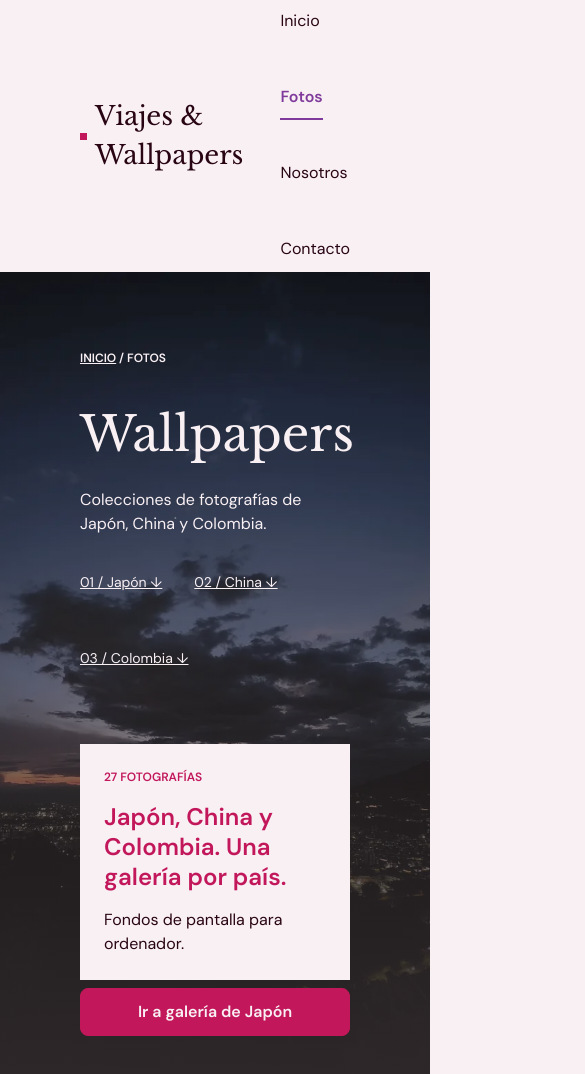
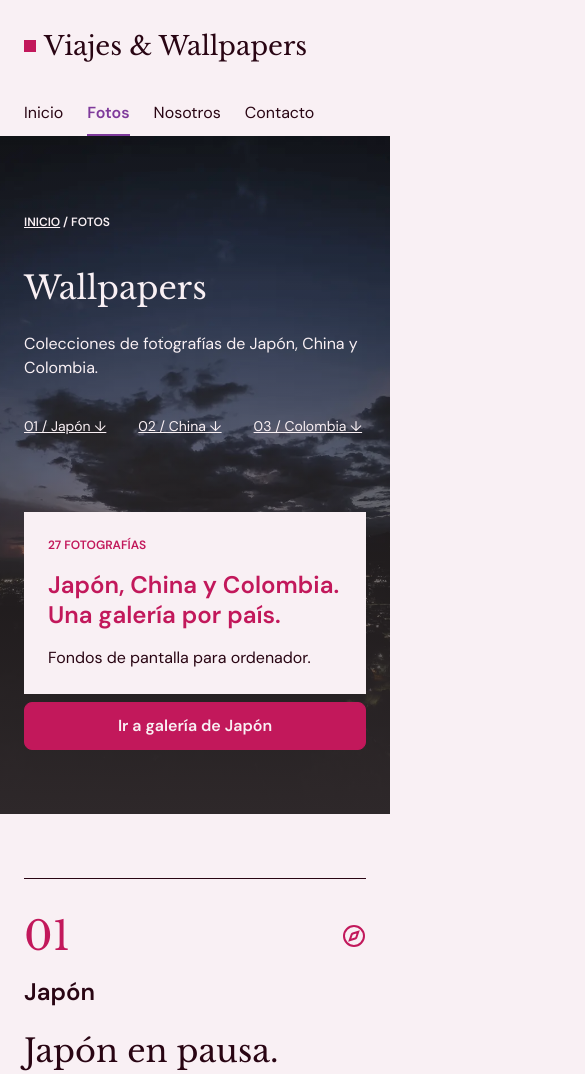
Before and after one commit to Karsu1411/diw-santa-toral, a plain HTML site: page fotos.html in a window 390 px wide. Shown: the top 1074 px of the page, 585 px wide, since content can reach past the window. Drawn offline with nearby package versions, Linux system fonts and the light colour scheme.

Commit message:
Añade un responsive básico para móvil
- Por debajo de 768 px: grid del body a una columna, menú alineado a la
  izquierda, márgenes de 24 px, título más pequeño y pie en columna.
- El responsive es opcional en el enunciado.

```diff
--- a/css/estilos.css
+++ b/css/estilos.css
@@ -738,3 +738,41 @@ figcaption {
     margin: 0;
     accent-color: var(--color-primario);
 }
+
+/* RESPONSIVE (opcional): móvil según el frame «Inicio · Móvil» */
+@media (max-width: 768px) {
+    :root {
+        --margen-lateral: var(--espacio-3);
+    }
+
+    body {
+        grid-template-columns: 1fr;
+        grid-template-areas:
+            "cabecera"
+            "menu"
+            "principal"
+            "pie";
+    }
+
+    .menu {
+        justify-content: flex-start;
+    }
+
+    .menu ul {
+        gap: var(--espacio-3);
+    }
+
+    h1 {
+        font-size: var(--tamano-h2);
+    }
+
+    .galeria-detalle__cabecera {
+        grid-template-columns: 1fr;
+        gap: var(--espacio-3);
+    }
+
+    .pie__fila {
+        flex-direction: column;
+        align-items: flex-start;
+    }
+}
```
